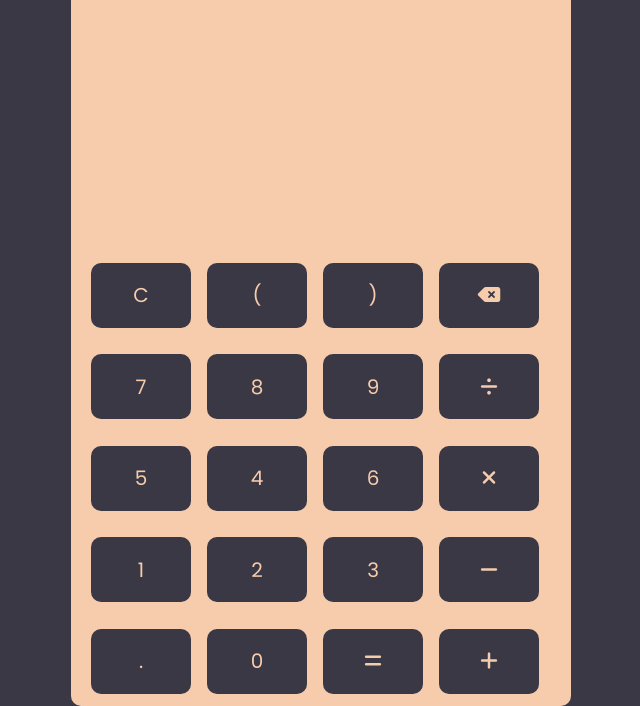
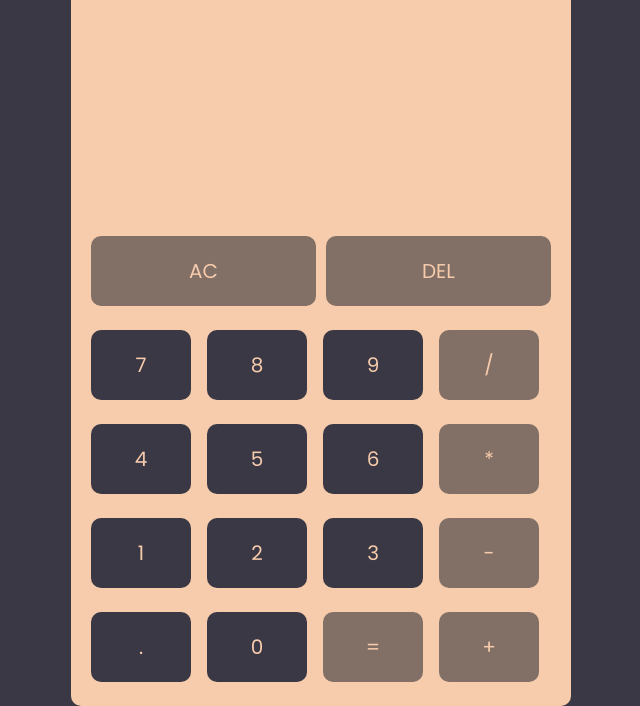
Before and after one commit to ttoryy/calculator, a plain HTML site: page index.html in a window 1280 px wide. Shown: the part 94-800 px from the top of the page, without its empty margins (319-959 px from the left). Drawn offline with Linux system fonts and the light colour scheme.

Commit message:
[Feat]계산기능구현

```diff
--- a/index.html
+++ b/index.html
@@ -22,45 +22,40 @@
             <p>calculator</p>
         </div>
 
-        <div class="display">
-            <input type="text" disabled size="70px">
+        <div>
+            <input class="display" id="display" type="text" disabled>
         </div>
 
-        <div class="calculator__button">
-            <div class="line">
-                <button class="clear"> C </button>
-                <button class="bracket"> ( </button>
-                <button class="bracket"> ) </button>
-                <button class="erase"><i class="fa-solid fa-delete-left"></i></button>
+        <div class="calculator__button" id="buttons">
+            <div id="line">
+                <input type="button" value="AC" onclick="reset()" id="all_clear">
+                <input type="button" value=DEL onclick="erase()" id="erase">
             </div>
 
-            <div class="line">
-                <button class="digit"> 7 </button>
-                <button class="digit"> 8 </button>
-                <button class="digit"> 9 </button>
-                <button class="opertaor"><i class="fa-solid fa-divide"></i></button>
+            <div>
+                <input type="button" value="7" onclick="add(7)" id="7">
+                <input type="button" value="8" onclick="add(8)" id="8">
+                <input type="button" value="9" onclick="add(9)" id="9">
+                <input type="button" value="/" onclick="cal('/')" id="divide">
             </div>
 
-            <div class="line">
-                <button class="digit"> 5 </button>
-                <button class="digit"> 4 </button>
-                <button class="digit"> 6 </button>
-                <button class="opertaor"><i class="fa-solid fa-xmark"></i></button>
+            <div>
+                <input type="button" value="4" onclick="add(5)" id="digit">
+                <input type="button" value="5" onclick="add(4)" id="digit">
+                <input type="button" value="6" onclick="add(6)" id="digit">
+                <input type="button" value="*" onclick="cal('*')" id="times">
             </div>
 
-            <div class="line">
-                <button class="digit"> 1 </button>
-                <button class="digit"> 2 </button>
-                <button class="digit"> 3 </button>
-                <button class="digit"><i class="fa-solid fa-minus"></i></button>
+            <div>
+                <input type="button" value="1" onclick="add(1)" id="digit">
+                <input type="button" value="2" onclick="add(2)" id="digit">
+                <input type="button" value="3" onclick="add(3)" id="digit">
+                <input type="button" value="-" onclick="cal('-')" id="minus">
             </div>
-
-            <div class="line">
-                <button class="dot"> . </button>
-                <button class="digit"> 0 </button>
-                <button class="operator"><i class="fa-solid fa-equals"></i></button>
-                <button class="operator"><i class="fa-solid fa-plus"></i></button>
-            </div>
+            <input type="button" value="." onclick="add('.')" id="dot">
+            <input type="button" value="0" onclick="add(0)" id="digit">
+            <input type="button" value="=" onclick="result()" id="equal">
+            <input type="button" value="+" onclick="cal('+')" id="plus">
         </div>
 </body>
 
--- a/mian.js
+++ b/mian.js
@@ -1,12 +1,51 @@
 'use strict';
-//1. digit btns 클릭 시 숫자 display에 나오게 하기 <
-//2. 연산자 함수 <
-//3. operator btns 클릭 시 display는 빈 화면으로 출력되고
-//   연산자 함수를 이용하여 계산하게 됨
-//   '=' 버튼 클릭시 계산 결과 보여줌
-//4. clear btn 클릭 시 display 리셋되기 <
 
-const calculator = document.querySelector('.calculator');
-const buttons = document.querySelector('.calculator__button');
-const display = document.querySelector('.input');
-const operator = document.querySelector('calculator__operator');
+let num = 0;
+let symbol;
+
+//숫자 입력
+function add(a) {
+    display.value += a;
+}
+
+//계산 값 입력
+function cal(b) {
+    let firstNum = (document.getElementById("display").value);
+    num = firstNum;
+    symbol = b;
+    return document.getElementById("display").value = "";
+}
+
+//연산 입력
+function result() {
+    let secNum = parseFloat(document.getElementById("display").value);
+    let result;
+    switch (symbol) {
+        case '+': result = Number(num) + Number(secNum);
+            document.getElementById("display").value = result;
+            break;
+        case '-': result = Number(num) - Number(secNum);
+            document.getElementById("display").value = result;
+            break;
+        case '*': result = Number(num) * Number(secNum);
+            document.getElementById("display").value = result;
+            break;
+        case '/': result = Number(num) / Number(secNum);
+            document.getElementById("display").value = result;
+            break;
+        case '%': result = Number(num) % Number(secNum);
+            document.getElementById("display").value = result;
+            break;
+    }
+}
+
+//AC
+function reset() {
+    document.getElementById("display").value = "";
+    num = 0;
+}
+
+//DEL
+function erase() {
+    display.value = display.value.substring(0, display.value.length - 1);
+}
--- a/style.css
+++ b/style.css
@@ -6,7 +6,7 @@
 
     /* font size */
     --operators-size: 40px;
-    --status-size: 30px;
+    --status-size: 60px;
     --small-size: 20px
 }
 
@@ -50,7 +50,7 @@ body {
     color: var(--dark-color);
 }
 
-input {
+.display {
     width: 450px;
     height: 250px;
     font-size: var(--status-size);
@@ -58,20 +58,11 @@ input {
     background-color: var(--base-color);
     border: none;
     text-align: right;
-    font-size: 20px;
 }
 
-input[type=number]::-webkit-inner-spin-button,
-input[type=number]::-webkit-outer-spin-button {
-    -webkit-appearance: none;
-    -moz-appearance: none;
-    appearance: none;
-    margin: 0;
-}
-
-button {
+.calculator__button input {
     width: 100px;
-    height: 65px;
+    height: 70px;
     border: none;
     font-size: 20px;
     border-radius: 10px;
@@ -80,4 +71,29 @@ button {
     cursor: pointer;
 }
 
-/* 클래스 대로 버튼 색입히기, js 추가 */
+.calculator__button #line {
+    display: flex;
+}
+
+#all_clear {
+    margin-right: 5px;
+}
+
+#erase {
+    margin-left: 5px;
+}
+
+.calculator__button #line input {
+    flex-grow: 1;
+    color: var(--base-color);
+    background-color: var(--point-color);
+}
+
+.calculator__button #divide,
+#times,
+#minus,
+#plus,
+#equal {
+    color: var(--base-color);
+    background-color: var(--point-color);
+}
```
